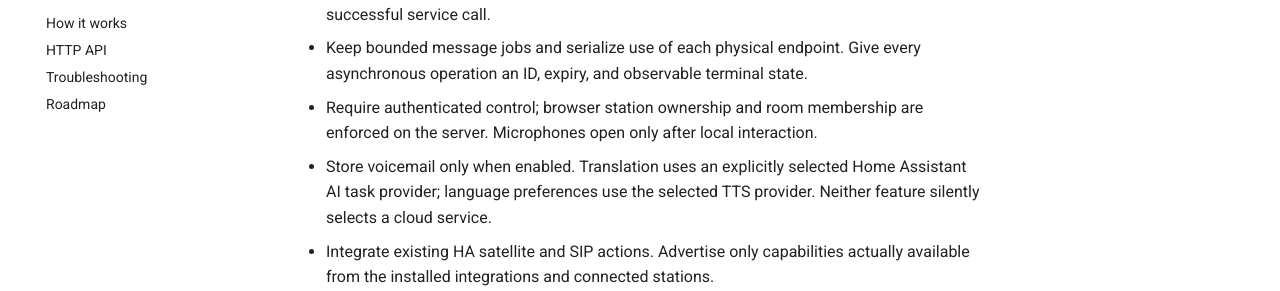
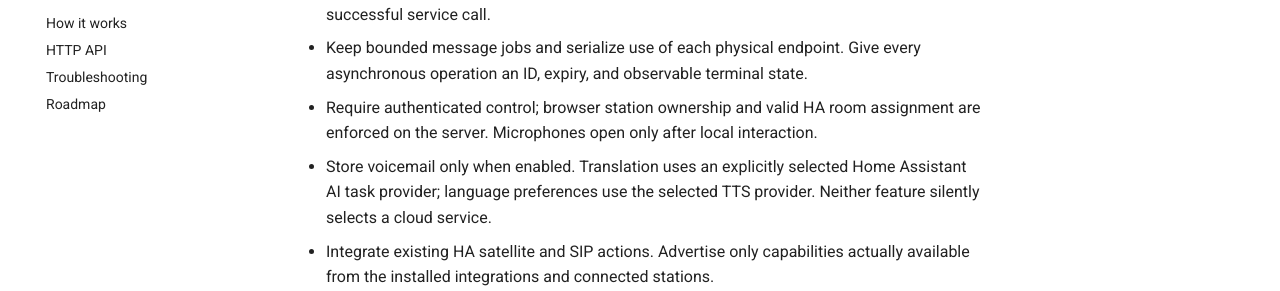
Before and after one commit to daredoole/RoomCall, an MkDocs documentation site: the page built from docs/implementation-plan.md, in a window 1280 px wide and 900 px high. Shown: the part 456-747 px from the top of the window. Built offline with MkDocs 1.6.1 and Material for MkDocs 9.7.7, drawn with Linux system fonts in a browser that asks for light colours; comment, search, counter and statistics services are not loaded; some of the changed text lies outside the part shown.

```diff
--- a/docs/implementation-plan.md
+++ b/docs/implementation-plan.md
@@ -13,7 +13,7 @@ continues to provide its existing push-to-talk API.
   from a successful service call.
 - Keep bounded message jobs and serialize use of each physical endpoint. Give
   every asynchronous operation an ID, expiry, and observable terminal state.
-- Require authenticated control; browser station ownership and room membership
+- Require authenticated control; browser station ownership and valid HA room assignment
   are enforced on the server. Microphones open only after local interaction.
 - Store voicemail only when enabled. Translation uses an explicitly selected
   Home Assistant AI task provider; language preferences use the selected TTS
```
Also changed, not shown: other parts of docs/implementation-plan.md (+3 -2 lines), 2 other files.
